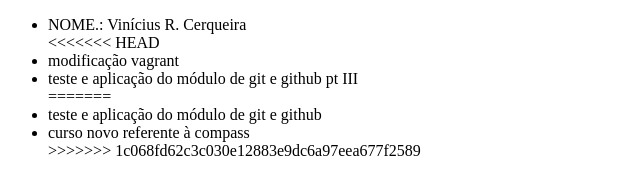
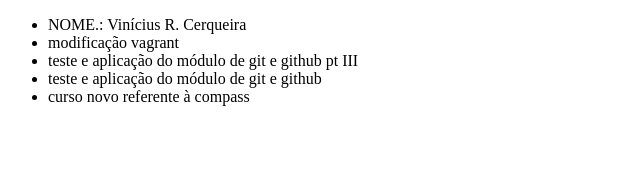
Before and after one commit to rodriguesecerqueira/compass-git, a plain HTML site: page index.html in a window 1280 px wide. Shown: the whole page, without its empty margins (0-640 px from the left). Drawn offline with Linux system fonts and the light colour scheme.

Commit message:
versão atualizada

```diff
--- a/index.html
+++ b/index.html
@@ -7,13 +7,10 @@
 <body>
     <ul>
         <li>NOME.: Vinícius R. Cerqueira</li>
-<<<<<<< HEAD
         <li>modificação vagrant</li>
         <li>teste e aplicação do módulo de git e github pt III</li>
-=======
         <li>teste e aplicação do módulo de git e github</li>
         <li>curso novo referente à compass</li>
->>>>>>> 1c068fd62c3c030e12883e9dc6a97eea677f2589
     </ul>
 </body>
 </html>
```
